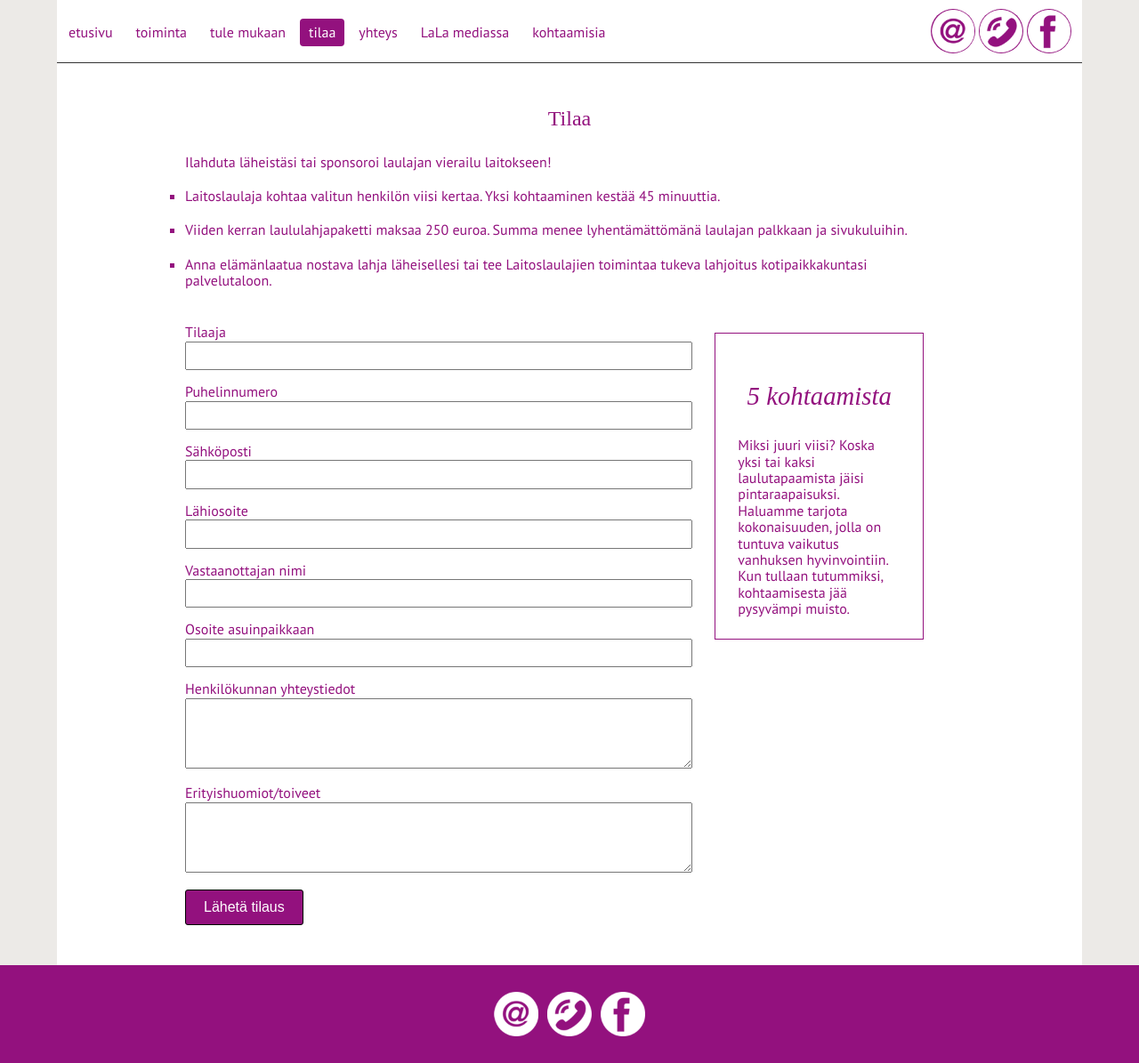
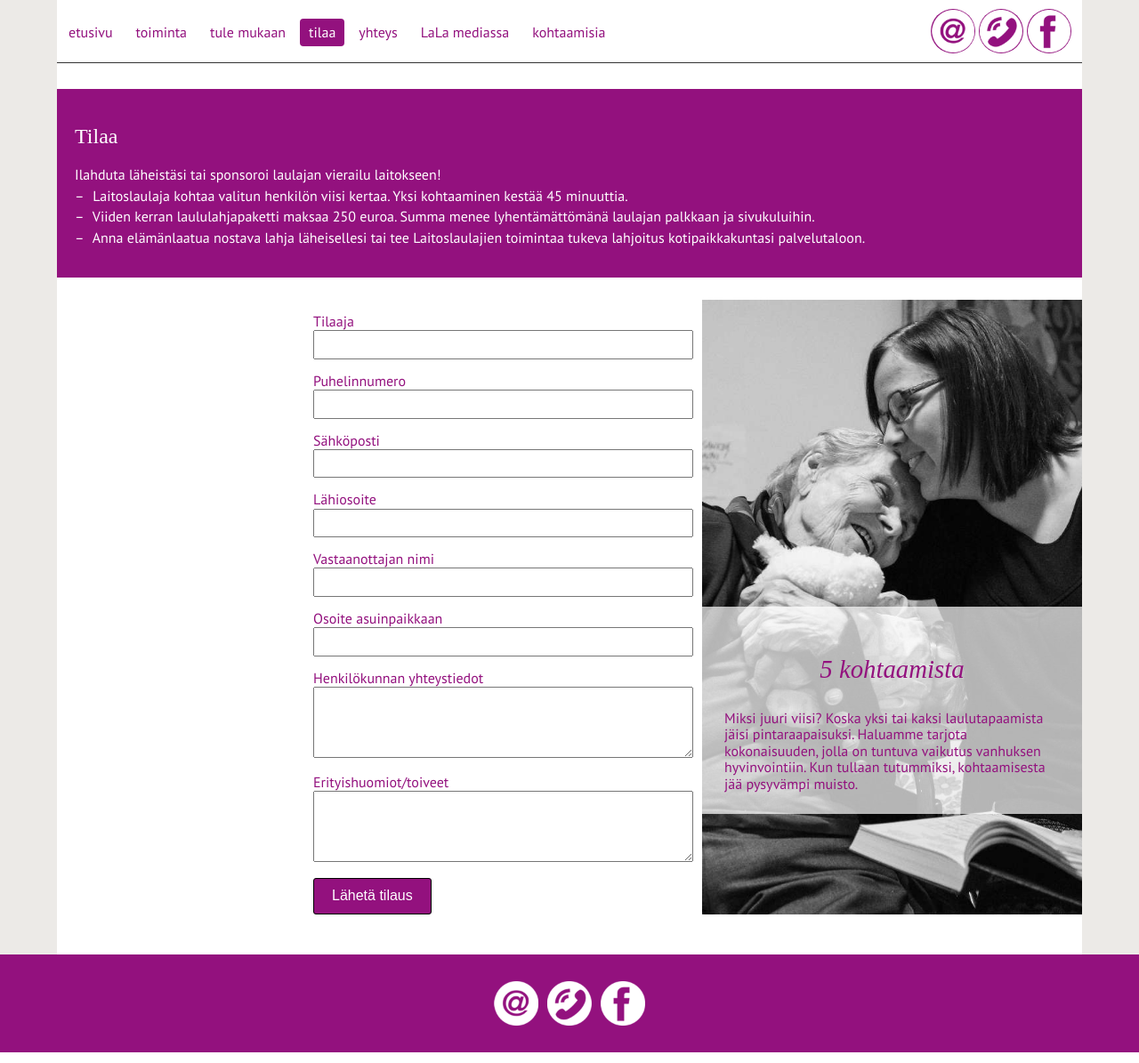
Before and after one commit to mklinga/lala, a PHP site: page /tilaa.php in a window 1280 px wide. Shown: the whole page at 89% size. Run offline with PHP 8.4, Linux system fonts and the light colour scheme; some web fonts are replaced.

Commit message:
Tilaa-sivu

```diff
--- a/html/scss/style.scss
+++ b/html/scss/style.scss
@@ -329,19 +329,47 @@
   }
 }
 
+#tilaa {
+
+  .tilaa-head-block {
+    padding: 20px;
+    background: $primary;
+    color: white;
+
+    h2 {
+      text-align: left;
+    }
+  }
+
   #tilaa-lista {
-  list-style-type: square;
+    list-style: none;
+    margin-left: 0;
+    padding-left: 1em;
+    margin-top: 0;
+
+    li {
+      margin: 5px 0;
+    }
+
+    li:before {
+        display: inline-block;
+        content: "–";
+        width: 1em;
+        margin-left: -1em;
+    }
   }
 
   #lomake {
     display: flex;
+    margin-right: 0;
 
     @media (max-width: $mobile) {
+      margin-right: auto;
       flex-direction: column;
     }
 
     form {
-    flex-basis: 66%;
+      flex-basis: 50%;
 
       >div {
         margin-top: 15px;
@@ -373,8 +401,27 @@
       }
     }
 
-  aside {
-    flex-basis: 33%;
+    aside.box {
+      flex-basis: 50%;
+      @media (min-width: $mobile) {
+        background-image: url(assets/tilaa.jpg);
+        background-size: cover;
+        background-repeat: no-repeat;
+        min-height: 80%;
+        margin-left: 10px;
+        position: relative;
+      }
+
+      .viisi-kohtaamista {
+        border: 0;
+        @media (min-width: $mobile) {
+          position: absolute;
+          top: 50%;
+          background: rgba(255, 255, 255, 0.7);
+        }
+        margin: 0;
+      }
+    }
   }
 }
 
--- a/html/style.css
+++ b/html/style.css
@@ -1,3 +1,4 @@
+@charset "UTF-8";
 /*! normalize.css v5.0.0 | MIT License | github.com/necolas/normalize.css */
 /**
  * 1. Change the default font family in all browsers (opinionated).
@@ -650,36 +651,71 @@
       width: 24px;
       height: 24px; }
 
-#tilaa-lista {
-  list-style-type: square; }
+#tilaa .tilaa-head-block {
+  padding: 20px;
+  background: #93117e;
+  color: white; }
+  #tilaa .tilaa-head-block h2 {
+    text-align: left; }
 
-#lomake {
-  display: flex; }
+#tilaa #tilaa-lista {
+  list-style: none;
+  margin-left: 0;
+  padding-left: 1em;
+  margin-top: 0; }
+  #tilaa #tilaa-lista li {
+    margin: 5px 0; }
+  #tilaa #tilaa-lista li:before {
+    display: inline-block;
+    content: "–";
+    width: 1em;
+    margin-left: -1em; }
+
+#tilaa #lomake {
+  display: flex;
+  margin-right: 0; }
   @media (max-width: 768px) {
-    #lomake {
+    #tilaa #lomake {
+      margin-right: auto;
       flex-direction: column; } }
-  #lomake form {
-    flex-basis: 66%; }
-    #lomake form > div {
+  #tilaa #lomake form {
+    flex-basis: 50%; }
+    #tilaa #lomake form > div {
       margin-top: 15px; }
-      #lomake form > div label {
+      #tilaa #lomake form > div label {
         display: block; }
-      #lomake form > div input[type="text"] {
+      #tilaa #lomake form > div input[type="text"] {
         padding: 5px; }
-      #lomake form > div input[type="text"], #lomake form > div textarea {
+      #tilaa #lomake form > div input[type="text"], #tilaa #lomake form > div textarea {
         margin-top: 1px;
         width: 100%; }
-      #lomake form > div input[type="submit"] {
+      #tilaa #lomake form > div input[type="submit"] {
         color: white;
         border: 1px solid black;
         background: #93117e;
         padding: 10px 20px;
         border-radius: 3px; }
-        #lomake form > div input[type="submit"]:hover {
+        #tilaa #lomake form > div input[type="submit"]:hover {
           background: #53334d;
           cursor: pointer; }
-  #lomake aside {
-    flex-basis: 33%; }
+  #tilaa #lomake aside.box {
+    flex-basis: 50%; }
+    @media (min-width: 768px) {
+      #tilaa #lomake aside.box {
+        background-image: url(assets/tilaa.jpg);
+        background-size: cover;
+        background-repeat: no-repeat;
+        min-height: 80%;
+        margin-left: 10px;
+        position: relative; } }
+    #tilaa #lomake aside.box .viisi-kohtaamista {
+      border: 0;
+      margin: 0; }
+      @media (min-width: 768px) {
+        #tilaa #lomake aside.box .viisi-kohtaamista {
+          position: absolute;
+          top: 50%;
+          background: rgba(255, 255, 255, 0.7); } }
 
 #kohtaamisia {
   display: flex;
--- a/html/tilaa.php
+++ b/html/tilaa.php
@@ -1,8 +1,9 @@
 <?php include('head.php'); ?>
 
 <section id='tilaa' class='block'>
+  <div class='tilaa-head-block'>
     <h2>Tilaa</h2>
-  <div class='context-item'>
+    <div>
       Ilahduta läheistäsi tai sponsoroi laulajan vierailu laitokseen!
       <ul id='tilaa-lista'>
         <li>
@@ -15,6 +16,7 @@
         Anna elämänlaatua nostava lahja läheisellesi tai tee Laitoslaulajien toimintaa tukeva lahjoitus kotipaikkakuntasi palvelutaloon.
         </li>
       </ul>
+    </div>
   </div>
 
   <section class='context-item' id='lomake'>
@@ -57,7 +59,7 @@
     </form>
 
     <aside class='box'>
-      <div>
+      <div class='viisi-kohtaamista'>
         <h3>5 kohtaamista</h3>
         <p>
         Miksi juuri viisi? Koska yksi tai kaksi laulutapaamista jäisi pintaraapaisuksi. Haluamme tarjota kokonaisuuden, jolla on tuntuva vaikutus vanhuksen hyvinvointiin. Kun tullaan tutummiksi, kohtaamisesta jää pysyvämpi muisto.
```
Also changed, not shown: html/assets/tilaa.jpg (added). Lines whose indentation alone changed are shown as unchanged.
